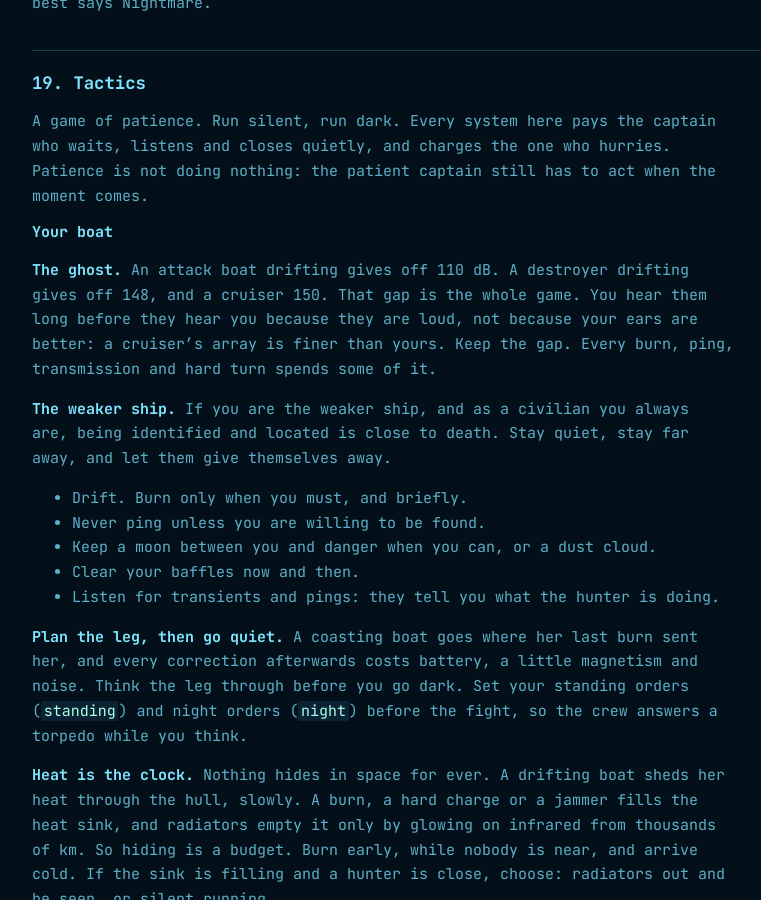
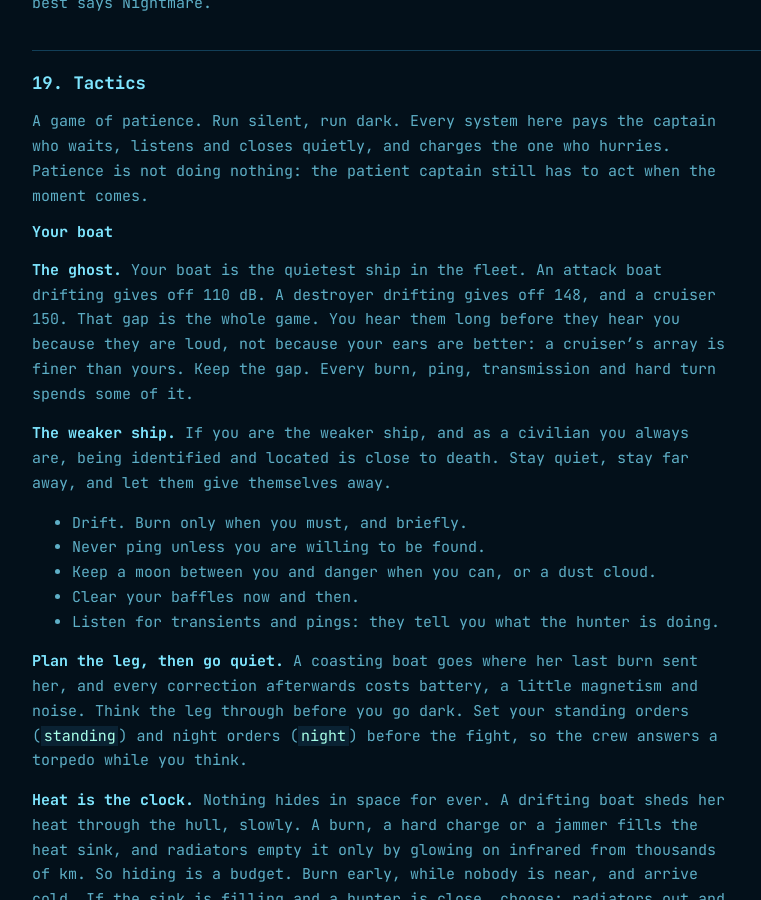
Before and after one commit to agiacalone/ghostboat, a Jekyll site: the page built from manual.md, in a window 1280 px wide and 900 px high, scrolled down 106567 px. Shown: the whole window, without its empty margins (128-889 px from the left). Built offline with Jekyll 4.4.1, drawn with Linux system fonts in a browser that asks for light colours; our own code applies the rules of GitHub Pages for plain Markdown files.

Commit message:
Manual: the ghost is the quietest ship in the fleet (tactics)
Co-Authored-By: Claude Opus 5.5 <noreply@anthropic.com>
Claude-Session: https://claude.ai/code/session_01LMsLD8JpZJQjdx6PZqxKxg

```diff
--- a/manual.md
+++ b/manual.md
@@ -1891,7 +1891,7 @@ A game of patience. Run silent, run dark. Every system here pays the captain who
 
 ### Your boat
 
-**The ghost.** An attack boat drifting gives off 110 dB. A destroyer drifting gives off 148, and a cruiser 150. That gap is the whole game. You hear them long before they hear you because they are loud, not because your ears are better: a cruiser's array is finer than yours. Keep the gap. Every burn, ping, transmission and hard turn spends some of it.
+**The ghost.** Your boat is the quietest ship in the fleet. An attack boat drifting gives off 110 dB. A destroyer drifting gives off 148, and a cruiser 150. That gap is the whole game. You hear them long before they hear you because they are loud, not because your ears are better: a cruiser's array is finer than yours. Keep the gap. Every burn, ping, transmission and hard turn spends some of it.
 
 **The weaker ship.** If you are the weaker ship, and as a civilian you always are, being identified and located is close to death. Stay quiet, stay far away, and let them give themselves away.
 
```
